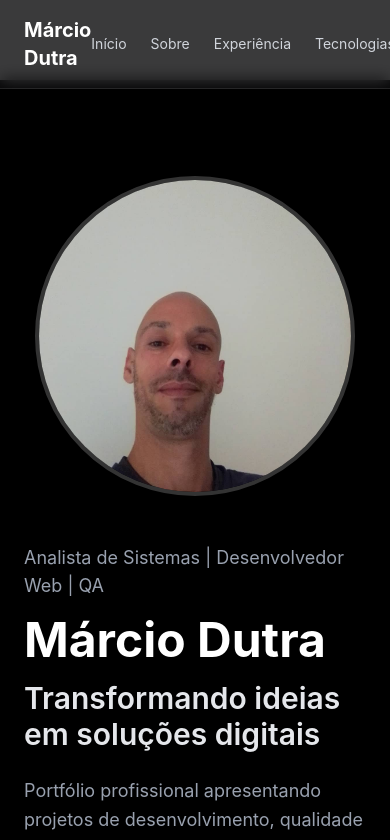
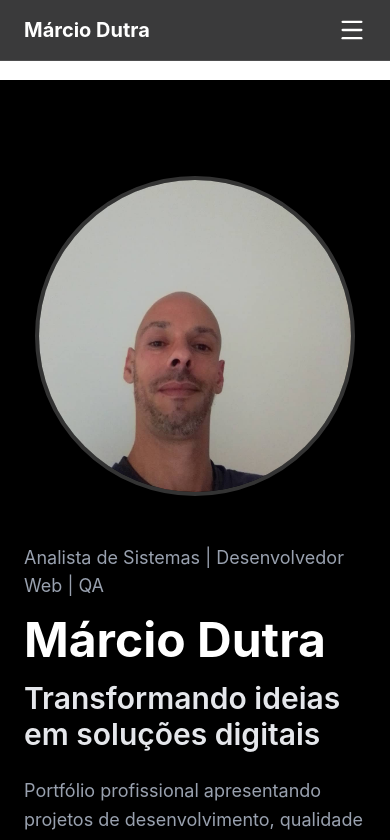
Before and after one commit to marciodutra/portfolio, a React (Vite) app: page / in a window 390 px wide. Shown: the top 840 px of the page. Built offline with nearby package versions, Linux system fonts and the light colour scheme.

Commit message:
Fazendo o menu hamburguer para uso no celular

```diff
--- a/src/components/layout/Header.tsx
+++ b/src/components/layout/Header.tsx
@@ -1,4 +1,19 @@
+import { useState } from "react";
+import { Menu, X } from "lucide-react";
+
 function Header() {
+  const [menuOpen, setMenuOpen] = useState(false);
+
+  const links = [
+    { label: "Início", href: "#inicio" },
+    { label: "Sobre", href: "#sobre" },
+    { label: "Experiência", href: "#experiencia" },
+    { label: "Tecnologias", href: "#tecnologias" },
+    { label: "Projetos", href: "#projetos" },
+    { label: "QA", href: "#qa" },
+    { label: "Contato", href: "#contato" },
+  ];
+
   return (
     <header
       className="
@@ -20,57 +35,60 @@ function Header() {
           Márcio Dutra
         </a>
 
-        <nav className="flex items-center gap-6 text-sm text-gray-300">
+        {/* Desktop */}
+        <nav className="hidden items-center gap-6 text-sm text-gray-300 md:flex">
+          {links.map((link) => (
             <a
-            href="#inicio"
+              key={link.href}
+              href={link.href}
               className="transition hover:text-white"
             >
-            Início
+              {link.label}
             </a>
+          ))}
+        </nav>
 
+        {/* Botão Mobile */}
+        <button
+          onClick={() => setMenuOpen(!menuOpen)}
+          className="text-white md:hidden"
+        >
+          {menuOpen ? <X size={28} /> : <Menu size={28} />}
+        </button>
+      </div>
+
+      {/* Menu Mobile */}
+      {menuOpen && (
+        <nav
+          className="
+            border-t
+            border-white/10
+            bg-zinc-950
+            md:hidden
+          "
+        >
+          <div className="flex flex-col px-6 py-4">
+            {links.map((link) => (
               <a
-            href="#sobre"
-            className="transition hover:text-white"
+                key={link.href}
+                href={link.href}
+                onClick={() => setMenuOpen(false)}
+                className="
+                  rounded-md
+                  px-3
+                  py-3
+                  text-gray-300
+                  transition
+                  hover:bg-zinc-800
+                  hover:text-white
+                "
               >
-            Sobre
+                {link.label}
               </a>
-
-          <a
-            href="#experiencia"
-            className="transition hover:text-white"
-          >
-            Experiência
-          </a>
-
-          <a
-            href="#tecnologias"
-            className="transition hover:text-white"
-          >
-            Tecnologias
-          </a>
-
-          <a
-            href="#projetos"
-            className="transition hover:text-white"
-          >
-            Projetos
-          </a>
-
-          <a
-            href="#qa"
-            className="transition hover:text-white"
-          >
-            QA
-          </a>
-
-          <a
-            href="#contato"
-            className="transition hover:text-white"
-          >
-            Contato
-          </a>
+            ))}
+          </div>
         </nav>
-      </div>
+      )}
     </header>
   );
 }
```
Lines whose indentation alone changed are shown as unchanged.
